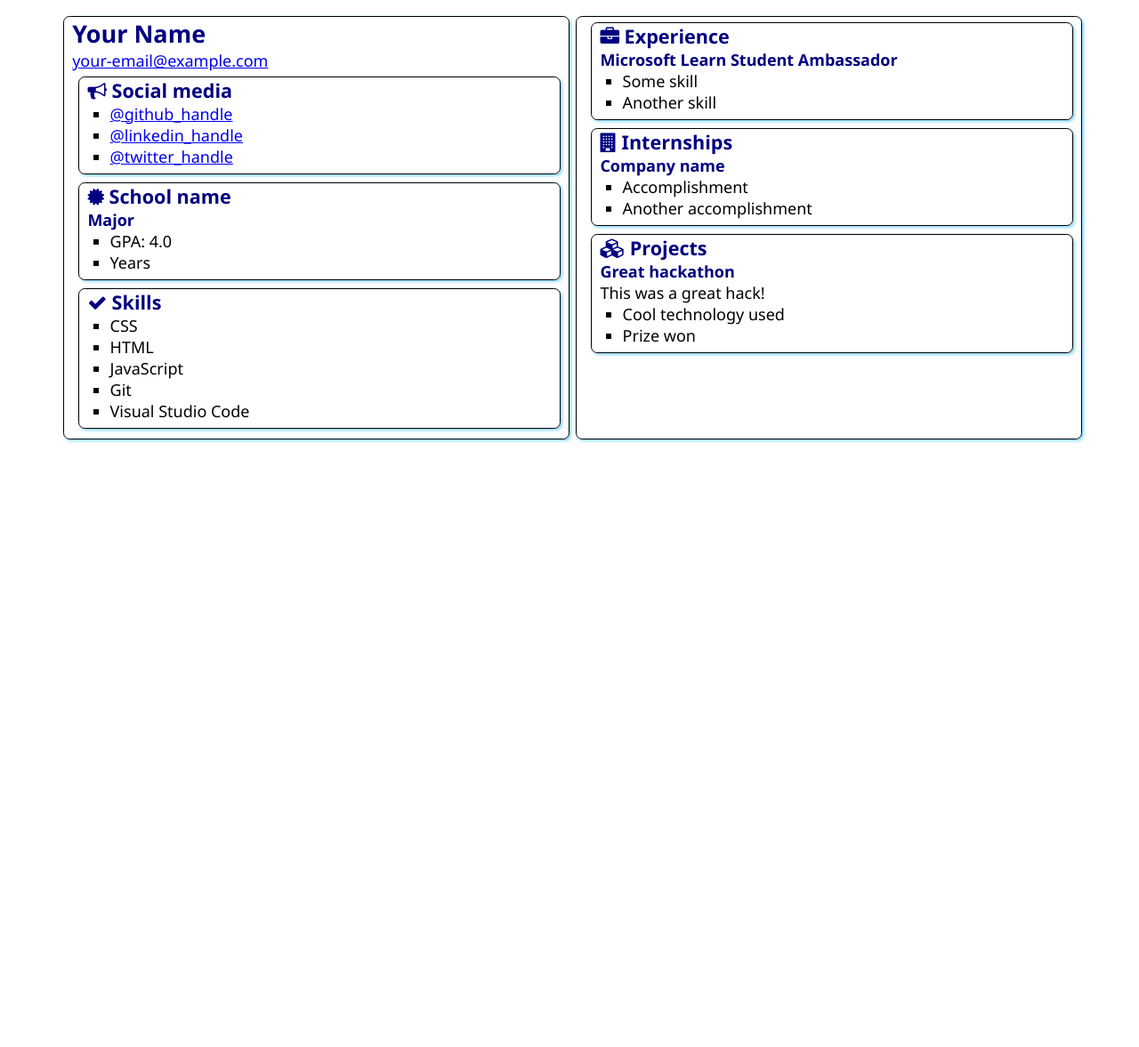
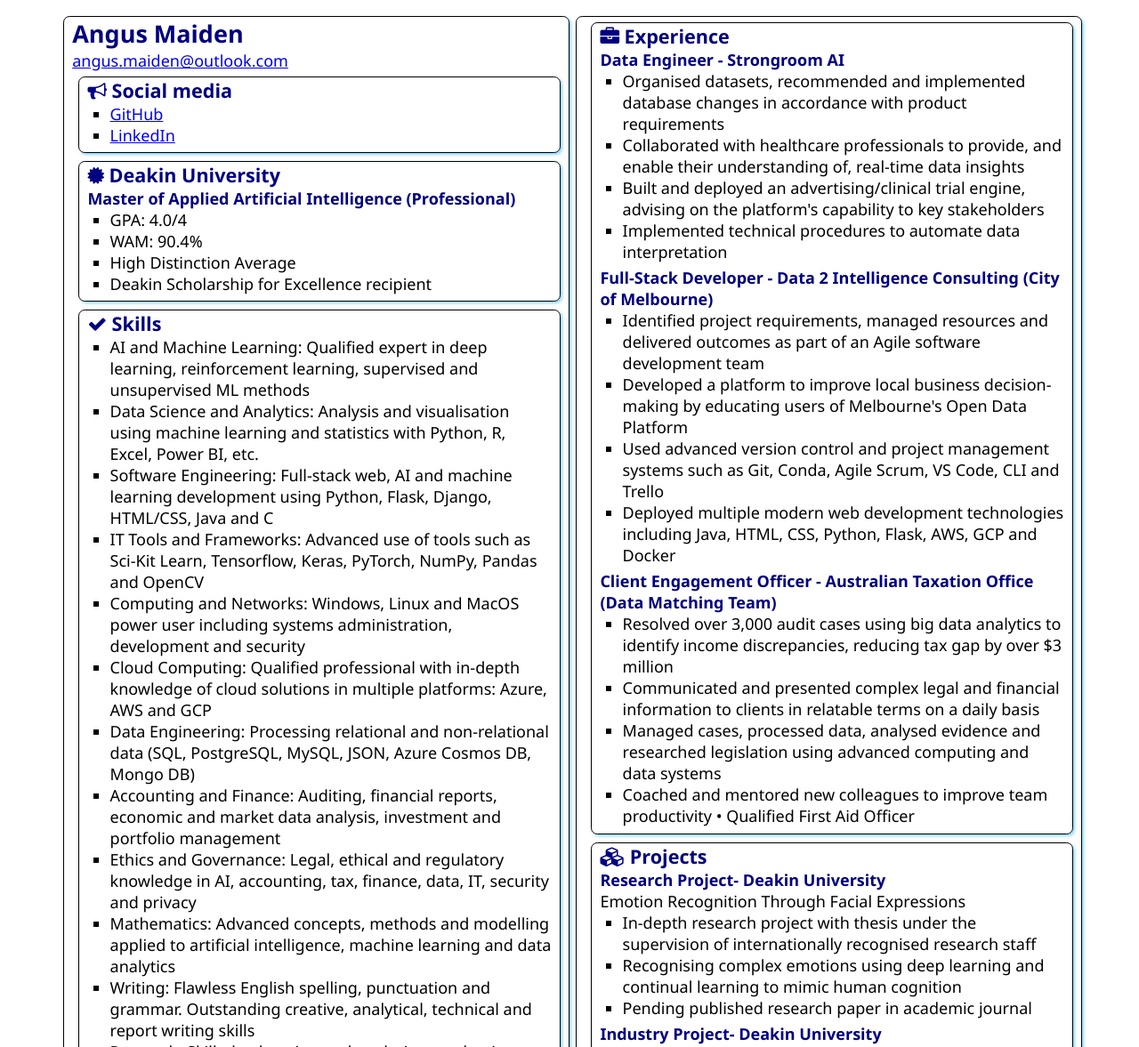
Before and after one commit to AngusMaiden/SATechnicalOnboarding, a plain HTML site: page src/index.html in a window 1280 px wide. Shown: the top 1177 px of the page at 89% size. Before the commit the page ends 800 px from the top, so only its background shows below. Drawn offline with Linux system fonts and the light colour scheme.

Commit message:
Updated details from template

```diff
--- a/src/index.html
+++ b/src/index.html
@@ -12,8 +12,8 @@
 <body>
     <main>
         <article class="box">
-            <h1>Your Name</h1>
-            <div><a href="mailto:your.email@example.com">your-email@example.com</a></div>
+            <h1>Angus Maiden</h1>
+            <div><a href="mailto:angus.maiden@outlook.com">angus.maiden@outlook.com</a></div>
 
             <section class="box">
                 <h2>
@@ -21,9 +21,8 @@
                     Social media
                 </h2>
                 <ul>
-                    <li><a href="https://github.com/<handle>">@github_handle</a></li>
-                    <li><a href="https://linkedin.com/in/<handle>">@linkedin_handle</a></li>
-                    <li><a href="https://twitter.com/<handle>">@twitter_handle</a></li>
+                    <li><a href="https://github.com/AngusMaiden">GitHub</a></li>
+                    <li><a href="https://linkedin.com/in/AngusMaiden">LinkedIn</a></li>
                 </ul>
             </section>
 
@@ -31,12 +30,14 @@
                 <div class="education">
                     <h2>
                         <i class="fa fa-certificate" aria-hidden="true"></i>
-                        School name
+                        Deakin University
                     </h2>
-                    <h3>Major</h3>
+                    <h3>Master of Applied Artificial Intelligence (Professional)</h3>
                     <ul>
-                        <li>GPA: 4.0</li>
-                        <li>Years</li>
+                        <li>GPA: 4.0/4</li>
+                        <li>WAM: 90.4%</li>
+                        <li>High Distinction Average</li>
+                        <li>Deakin Scholarship for Excellence recipient</li>
                     </ul>
                 </div>
             </section>
@@ -47,11 +48,29 @@
                     Skills
                 </h2>
                 <ul>
-                    <li>CSS</li>
-                    <li>HTML</li>
-                    <li>JavaScript</li>
-                    <li>Git</li>
-                    <li>Visual Studio Code</li>
+                    <li>AI and Machine Learning: Qualified expert in deep learning, reinforcement learning, supervised and unsupervised ML methods</li>
+                    <li>Data Science and Analytics: Analysis and visualisation using machine learning and statistics with Python, R, Excel, Power BI, etc.</li>
+                    <li>Software Engineering: Full-stack web, AI and machine learning development using Python, Flask, Django, HTML/CSS, Java and C</li>
+                    <li>IT Tools and Frameworks: Advanced use of tools such as Sci-Kit Learn, Tensorflow, Keras, PyTorch, NumPy, Pandas and OpenCV</li>
+                    <li>Computing and Networks: Windows, Linux and MacOS power user including systems administration, development and security</li>
+                    <li>Cloud Computing: Qualified professional with in-depth knowledge of cloud solutions in multiple platforms: Azure, AWS and GCP</li>
+                    <li>Data Engineering: Processing relational and non-relational data (SQL, PostgreSQL, MySQL, JSON, Azure Cosmos DB, Mongo DB)</li>
+                    <li>Accounting and Finance: Auditing, financial reports, economic and market data analysis, investment and portfolio management</li>
+                    <li>Ethics and Governance: Legal, ethical and regulatory knowledge in AI, accounting, tax, finance, data, IT, security and privacy</li>
+                    <li>Mathematics: Advanced concepts, methods and modelling applied to artificial intelligence, machine learning and data analytics</li>
+                    <li>Writing: Flawless English spelling, punctuation and grammar. Outstanding creative, analytical, technical and report writing skills</li>
+                    <li>Research: Skilled at locating and analysing academic sources for research and development in information technology</li>
+                    <li>Communication: Outstanding verbal and written communication. Use of active listening, empathy and rapport building</li>
+                    <li>Critical Thinking: Resourceful and innovative in applying knowledge, research and complex thought in solving difficult problems</li>
+                    <li>Problem Solving: Identifying, analysing and solving problems using both structured tools and techniques, and blue-sky thinking</li>
+                    <li>Project management: Maximising productivity using PM tools and methods such as Agile Scrum, Git, VS Code, Trello and Jira</li>
+                    <li>Self-management: Highly organised, punctual and efficient in time-management, organisation, prioritisation and planning</li>
+                    <li>Customer Service: Professional, friendly and empathetic. Outstanding record of client resolutions and solutions</li>
+                    <li>Business Acumen: Relating to internal and external stakeholders in professional settings naturally, informatively and accurately</li>
+                    <li>Attention to Detail: An uncompromising attitude to quality and a passion for thoroughness</li>
+                    <li>Interpersonal Skills: Relationship building, conflict management, negotiation and reasoning, team-building</li>
+                    <li>Resilience: Adaptability, change management, emotional intelligence, positive attitude, big-picture awareness</li>
+
                 </ul>
             </section>
         </article>
@@ -61,22 +80,29 @@
                     <i class="fa fa-briefcase" aria-hidden="true"></i>
                     Experience
                 </h2>
-                <h3>Microsoft Learn Student Ambassador</h3>
+                <h3>Data Engineer - Strongroom AI</h3>
                 <ul>
-                    <li>Some skill</li>
-                    <li>Another skill</li>
+                    <li>Organised datasets, recommended and implemented database changes in accordance with product requirements</li>
+                    <li>Collaborated with healthcare professionals to provide, and enable their understanding of, real-time data insights</li>
+                    <li>Built and deployed an advertising/clinical trial engine, advising on the platform's capability to key stakeholders</li>
+                    <li>Implemented technical procedures to automate data interpretation</li>
+
                 </ul>
-            </section>
-            <section class="box">
-                <h2>
-                    <i class="fa fa-building" aria-hidden="true"></i>
-                    Internships
-                </h2>
+                <h3>Full-Stack Developer - Data 2 Intelligence Consulting (City of Melbourne)</h3>
+                <ul>
+                    <li>Identified project requirements, managed resources and delivered outcomes as part of an Agile software development team</li>
+                    <li>Developed a platform to improve local business decision-making by educating users of Melbourne's Open Data Platform</li>
+                    <li>Used advanced version control and project management systems such as Git, Conda, Agile Scrum, VS Code, CLI and Trello</li>
+                    <li>Deployed multiple modern web development technologies including Java, HTML, CSS, Python, Flask, AWS, GCP and Docker</li>
 
-                <h3>Company name</h3>
+                </ul>
+                <h3>Client Engagement Officer - Australian Taxation Office (Data Matching Team)</h3>
                 <ul>
-                    <li>Accomplishment</li>
-                    <li>Another accomplishment</li>
+                    <li>Resolved over 3,000 audit cases using big data analytics to identify income discrepancies, reducing tax gap by over $3 million</li>
+                    <li>Communicated and presented complex legal and financial information to clients in relatable terms on a daily basis</li>
+                    <li>Managed cases, processed data, analysed evidence and researched legislation using advanced computing and data systems</li>
+                    <li>Coached and mentored new colleagues to improve team productivity    •    Qualified First Aid Officer</li>
+
                 </ul>
             </section>
             <section class="box">
@@ -85,11 +111,22 @@
                     Projects
                 </h2>
 
-                <h3>Great hackathon</h3>
-                <div>This was a great hack!</div>
+                <h3>Research Project- Deakin University</h3>
+                <div>Emotion Recognition Through Facial Expressions</div>
                 <ul>
-                    <li>Cool technology used</li>
-                    <li>Prize won</li>
+                    <li>In-depth research project with thesis under the supervision of internationally recognised research staff</li>
+                    <li>Recognising complex emotions using deep learning and continual learning to mimic human cognition</li>
+                    <li>Pending published research paper in academic journal</li>
+                </ul>
+
+                <h3>Industry Project- Deakin University</h3>
+                <div>CEO of Gopher Industries, a mock "Company" delivering real med-tech solutions.</div>
+                <ul>
+                    <li>Lead, guided, and managed a "Company" of over 60 student "Employees"</li>
+                    <li>Oversaw the production of 6 real med-tech products to be released in the healthcare industry</li>
+                    <li>Instilled Agile mindset in the company and improved the work ethic and culture of the students</li>
+                    <li>Increased productivity, efficiency and product quality using Agile Project Management techniques<li>
+                    <li>Managed risks and people, gathered requirements from key stakeholders, and delivered outcomes</li>
                 </ul>
             </section>
         </article>
```
